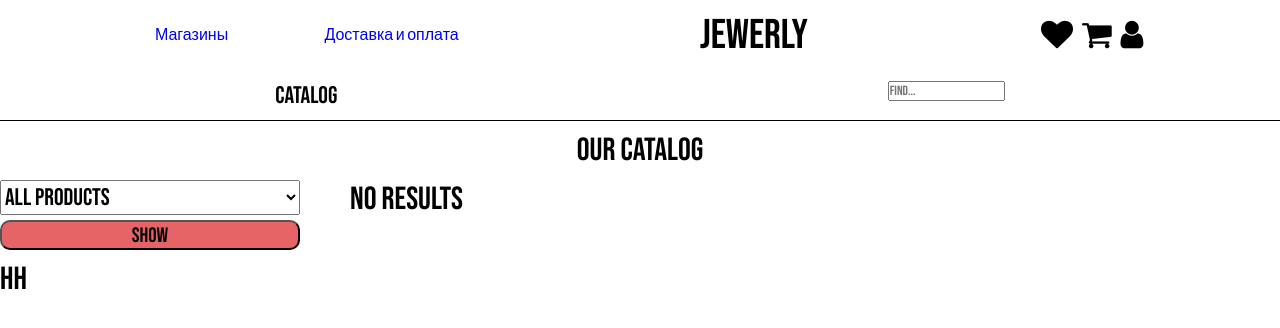
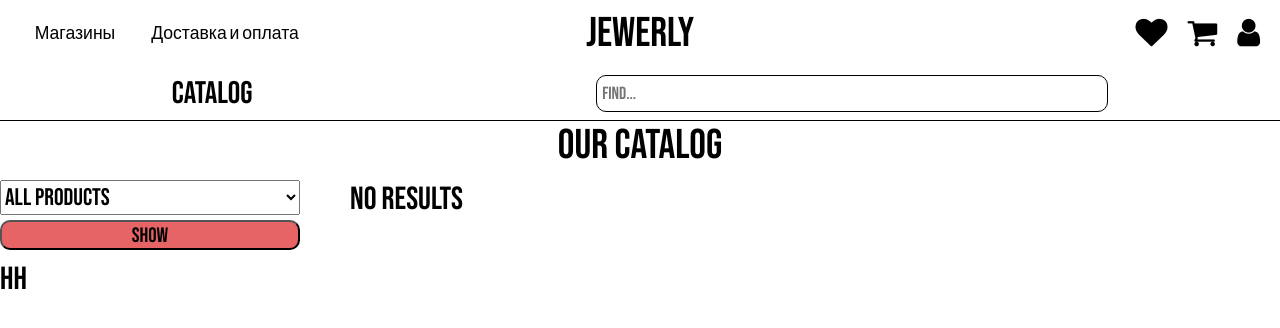
Before and after one commit to Domaw1/shop, a PHP site: page / in a window 1280 px wide. Shown: the top 328 px of the page. Run offline with PHP 8.4, Linux system fonts and the light colour scheme; data that the repository does not hold is empty.

Commit message:
user links chanes

```diff
--- a/index.php
+++ b/index.php
@@ -14,8 +14,8 @@
   $categoriesQuery = mysqli_query($conn, "SELECT * FROM categories");
   $categories = mysqli_fetch_all($categoriesQuery);
 
-  $selectedCategory = isset($_GET["category"]) ? $_GET["category"] : null;
-  $searchValue = isset($_GET["search"]) ? $_GET["search"] : null;
+  $selectedCategory = isset ($_GET["category"]) ? $_GET["category"] : null;
+  $searchValue = isset ($_GET["search"]) ? $_GET["search"] : null;
 
   if ($selectedCategory) {
     $filter = mysqli_query(
@@ -36,7 +36,7 @@
 
   <header>
     <div class="user-links">
-      <div style="display: flex; width: 350px; justify-content: space-between;">
+      <div class="info-links">
         <div class="link">
           <a href="profile.html">
             Магазины
@@ -64,46 +64,21 @@
       </div>
     </div>
     <nav>
-      <div>
+      <div class="jewerly-link">
         <h2>Catalog</h2>
       </div>
       <div class="search">
-        <input type="text" placeholder="Find..." />
+        <input type="text" placeholder="Find..." class="search-input"/>
       </div>
     </nav>
-    <!-- <div class="shop-title">
-      <i class="fa fa-birthday-cake fa-4x" aria-hidden="true"></i>
-      <h1>Sweet Shop</h1>
-    </div> -->
-    <!-- <div class="catalog">
-      <div class="link">
-        <h2>Catalog</h2>
-      </div>
-      <div class="link">
-        <a href="brands.html">
-          <h2>Brands</h2>
-        </a>
-      </div>
+  </header>
+
+  <hr size="3px" />
+
+  <main>
+    <div class="jewerly-link">
+      <h1 >Our catalog</h1>
     </div>
-    <div class="icons">
-      <div class="find-field">
-        <input type="text" class="find" placeholder="Find..." />
-        <i class="fa fa-search fa-3x" aria-hidden="true" onclick="findProducts(`<?= $selectedCategory ?>`)"
-          style="cursor: pointer"></i>
-      </div>
-      <i class="fa fa-search fa-3x" id="icon-search" aria-hidden="true" style="cursor: pointer"
-        onclick="showSearchInput()"></i>
-      <a href="./cart.html">
-        <i class="fa fa-shopping-cart fa-3x" aria-hidden="true" style="cursor: pointer"></i>
-      </a>
-      <a href="./profile.html">
-        <i class="fa fa-user fa-3x" aria-hidden="true"></i>
-      </a>
-    </div> -->
-  </header>
-  <hr size="3px" />
-  <main>
-    <h1 style="text-align: center; margin-top: 10px;">Our catalog</h1>
 
     <div class="products-filters">
       <div class="categories">
--- a/styles/main.css
+++ b/styles/main.css
@@ -30,13 +30,12 @@ i {
   display: flex;
   width: 100%;
   align-items: center;
-  justify-content: space-around;
+  justify-content: space-between;
 }
 
 .jewerly-link {
-  display: flex;
-  justify-content: center;
   font-size: 1.3rem;
+  text-align: center;
 }
 
 nav {
@@ -45,17 +44,24 @@ nav {
   justify-content: space-around;
 }
 
-/* .shop-title,
-.catalog, */
 .icons {
   display: flex;
   align-items: center;
 }
 
 .icons {
-  justify-content: space-between;
-  width: 8%;
+  justify-content: flex-end;
+  width: calc((100% - 200px) / 2);
+}
+
+.icons > a {
   margin-right: 20px;
+}
+
+.info-links {
+  display: flex;
+  width: calc((100% - 200px) / 2);
+  justify-content: flex-start;
 }
 
 .link {
@@ -66,8 +72,30 @@ nav {
   height: 30px;
 }
 
+.link > a {
+  font-size: 1.1rem;
+}
+
+.link > a,
+.link > a:visited {
+  color: black;
+}
+
 .link > a:hover {
   cursor: pointer;
+}
+
+.search-input {
+  width: 500px;
+  height: 25px;
+  font-size: 1.1rem;
+  padding: 5px;
+  border: 1px solid black;
+  border-radius: 10px;
+}
+
+.search-input:focus {
+  outline: 1px solid blue;
 }
 
 hr {
```
